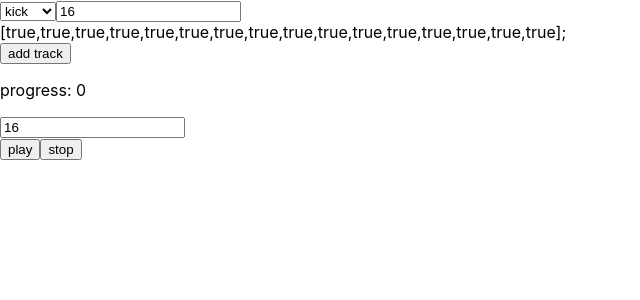
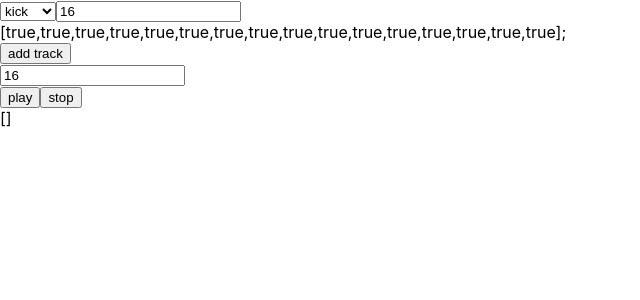
Before and after one commit to isaacronan/rhythms, a React (Create React App) app: page / in a window 1280 px wide. Shown: the top 300 px of the page, without its empty margins (0-640 px from the left). Built offline with nearby package versions, Linux system fonts and the light colour scheme.

Commit message:
refactor sample service; generalize loop service

```diff
--- a/src/components/controls.tsx
+++ b/src/components/controls.tsx
@@ -1,18 +1,18 @@
 import { useLoop } from "./loop-service";
 import { useSamples } from "./sample-service";
-import { Loop, Track } from "../types";
+import { ILoop, Track } from "../types";
 import { ChangeEvent, useEffect, useMemo, useRef, useState } from "react";
 import { euclideanRhythm } from "../utils";
 
 export const Controls = () => {
-    const { play, stop, progress, patch } = useLoop();
-    const samples = useSamples();
+    const { play, stop, patch } = useLoop();
+    const { play: playSamples, samples } = useSamples();
     const bars = useRef(16);
     const defaultTrack = () => ({ sampleName: 'kick', rhythm: new Array(bars.current).fill(true) });
     const [tracks, setTracks] = useState<Track[]>([defaultTrack()]);
 
-    const loopConfig = useMemo<Loop>(() => {
-        const beats = [];
+    const loopConfig = useMemo<ILoop>(() => {
+        const steps = [];
         for (let i = 0; i < bars.current; i++) {
             const sampleNames: string[] = [];
             tracks.forEach(track => {
@@ -20,11 +20,11 @@ export const Controls = () => {
                     sampleNames.push(track.sampleName);
                 }
             })
-            beats.push({ sampleNames });
+            steps.push(() => playSamples(sampleNames));
         }
         return {
-            beats,
-            bpm: 200
+            steps,
+            stepDuration: 1000 * 60 / 200
         }
     }, [tracks]);
 
@@ -73,7 +73,6 @@ export const Controls = () => {
             <div>
                 <button onClick={() => setTracks(prev => ([...prev, defaultTrack()]))}>add track</button>
             </div>
-            <p>progress: {progress}</p>
             <div>
                 <input type="number" value={bars.current} onChange={handleBars}/>
             </div>
--- a/src/components/loop-service.tsx
+++ b/src/components/loop-service.tsx
@@ -1,57 +1,60 @@
-import { PropsWithChildren, createContext, useCallback, useContext, useEffect, useMemo, useRef, useState } from "react";
-import { Loop, LoopControls } from "../types";
-import { useSampleControls } from "./sample-service";
-import { sleep } from "../utils";
+import { PropsWithChildren, createContext, useContext, useRef } from "react";
+import { ILoop, ILoopControls } from "../types";
 
-const LoopContext = createContext<LoopControls | null>(null);
+const LoopContext = createContext<ILoopControls | null>(null);
 
 export const LoopService = (props: PropsWithChildren) => {
-    const [progress, setProgress] = useState(0);
-    const beatInterval = useRef<ReturnType<typeof setInterval> | null>(null);
-    const sampleControls = useSampleControls();
-    const playSamples = useRef(sampleControls.play);
-    const currentLoop = useRef<Loop | null>(null);
+    const stepInterval = useRef<ReturnType<typeof setInterval> | null>(null);
+    const currentLoop = useRef<ILoop | null>(null);
+    const currentStep = useRef<number>(0);
 
-    useEffect(() => {
-        playSamples.current = sampleControls.play;
-    }, [sampleControls])
-
-    const play = (loop: Loop) => {
-        currentLoop.current = loop;
-        const beatDuration = 60 / currentLoop.current.bpm;
-        let curBeatNumber = 0;
-        playSamples.current(currentLoop.current.beats[curBeatNumber]);
-        setProgress((curBeatNumber + 1) / currentLoop.current.beats.length)
-        curBeatNumber = (curBeatNumber + 1) % currentLoop.current.beats.length;
-        beatInterval.current = setInterval(() => {
-            if (curBeatNumber >= currentLoop.current!.beats.length) {
-                curBeatNumber = 0;
-            } else {
-                playSamples.current(currentLoop.current!.beats[curBeatNumber]);
-                setProgress((curBeatNumber + 1) / currentLoop.current!.beats.length)
-                curBeatNumber = (curBeatNumber + 1) % currentLoop.current!.beats.length;
-            }
-        }, 1000 * beatDuration);
+    const executeStep = () => {
+        currentLoop.current!.steps[currentStep.current]();
+        currentStep.current = (currentStep.current + 1) % currentLoop.current!.steps.length;
     };
 
-    const patch = (loop: Loop) => {
+    const resetStepInterval = () => {
+        clearInterval(stepInterval.current!);
+        stepInterval.current = setInterval(() => {
+            if (currentStep.current >= currentLoop.current!.steps.length) {
+                currentStep.current = 0;
+            }
+            console.log(currentStep.current);
+            executeStep();
+        }, currentLoop.current!.stepDuration);
+    };
+
+    const play = (loop: ILoop) => {
         currentLoop.current = loop;
+
+        if (stepInterval.current === null) {
+            executeStep();
+            resetStepInterval();
+        }
+    };
+
+    const patch = (loop: ILoop) => {
+        currentLoop.current = loop;
+        if (stepInterval.current !== null && loop.stepDuration !== currentLoop.current.stepDuration) {
+            resetStepInterval();
+        }
     };
 
     const stop = () => {
-        clearInterval(beatInterval.current!);
-        beatInterval.current = null;
+        clearInterval(stepInterval.current!);
+        stepInterval.current = null;
+        currentStep.current = 0;
     };
 
     return (
-        <LoopContext.Provider value={{ play, stop, progress, patch }}>
+        <LoopContext.Provider value={{ play, stop, patch }}>
             {props.children}
         </LoopContext.Provider>
     );
 };
 
 export const useLoop = () => {
-    const { play, stop, progress, patch } = useContext(LoopContext)!;
+    const loopControls = useContext(LoopContext)!;
 
-    return { play, stop, progress, patch };
+    return loopControls;
 }
--- a/src/components/sample-service.tsx
+++ b/src/components/sample-service.tsx
@@ -1,27 +1,28 @@
-import { PropsWithChildren, createContext, useCallback, useContext, useEffect, useMemo, useRef, useState } from "react";
-import { Beat, Sample, SampleControls } from "../types";
+import { PropsWithChildren, createContext, useCallback, useContext, useMemo, useRef, useState } from "react";
+import { ISample, ISampleControls } from "../types";
 
-const SampleContext = createContext<SampleControls | null>(null);
+const SampleContext = createContext<ISampleControls | null>(null);
 
-export const SampleService = (props: PropsWithChildren<{ samples: Sample[] }>) => {
-    const [audioElements, setAudioElements] = useState<{ [sampleName: string]: string[] }>(props.samples.reduce((acc, cur) => ({ ...acc, [cur.sampleName]: [crypto.randomUUID()]}), {}));
-    const audioElementRefs = useRef<{ [audioElementUuid: string]: HTMLMediaElement }>({});
+export const SampleService = (props: PropsWithChildren<{ samples: ISample[] }>) => {
+    const [audioElementSamples, setAudioElementSamples] = useState<ISample[]>([]);
+    const audioElementRefs = useRef<HTMLMediaElement[]>([]);
+    const audioElementSampleRefs = useRef<ISample[]>([]);
 
-    const play = (beat: Beat) => {
-        beat.sampleNames.forEach(sampleName => {
-            const audioElementUuids = audioElements[sampleName];
-            const idleAudioElementUuid = audioElementUuids.find(uuid => {
-                const element = audioElementRefs.current[uuid];
+    const play = (sampleNames: string[]) => {
+        sampleNames.forEach(sampleName => {
+            const idleAudioElementIndex = audioElementSampleRefs.current.findIndex((sample, index) => {
+                if (sample.sampleName !== sampleName) return false;
+                const element = audioElementRefs.current[index];
+                if (element === undefined) return false;
                 return !(!element.paused && element.duration > 0);
             });
 
-            if (idleAudioElementUuid) {
-                audioElementRefs.current[idleAudioElementUuid].play();
+            if (idleAudioElementIndex !== -1) {
+                audioElementRefs.current[idleAudioElementIndex].play();
             } else {
-                setAudioElements(prev => ({
-                    ...prev,
-                    [sampleName]: [...prev[sampleName], crypto.randomUUID()]
-                }));
+                const sample = props.samples.find(sample => sample.sampleName === sampleName);
+                setAudioElementSamples(prev => ([...prev, sample!]));
+                audioElementSampleRefs.current.push(sample!);
             }
         });
     };
@@ -31,33 +32,24 @@ export const SampleService = (props: PropsWithChildren<{ samples: Sample[] }>) =
     return (
         <SampleContext.Provider value={{ play, samples }}>
             {props.children}
+            {JSON.stringify(audioElementSamples)}
             <div style={{ display: 'none' }}>
-                {props.samples.map(sample => (
-                    <>
-                        {audioElements[sample.sampleName].map(elementUuid => (
-                            <audio autoPlay={true} ref={node => {
-                                if (node) {
-                                    audioElementRefs.current[elementUuid] = node;
-                                } else {
-                                    delete audioElementRefs.current[elementUuid];
-                                }
-                            }} src={sample.assetPath}></audio>
-                        ))}
-                    </>
+                {audioElementSamples.map((sample, index) => (
+                    <audio autoPlay={true} ref={node => {
+                        if (node) {
+                            audioElementRefs.current[index] = node;
+                        } else {
+                            delete audioElementRefs.current[index];
+                        }
+                    }} src={sample.assetPath}></audio>
                 ))}
             </div>
         </SampleContext.Provider>
     );
 };
 
-export const useSampleControls = () => {
-    const controls = useContext(SampleContext)!;
+export const useSamples = () => {
+    const sampleControls = useContext(SampleContext)!;
 
-    return controls;
+    return sampleControls;
 }
-
-export const useSamples = () => {
-    const { samples } = useContext(SampleContext)!;
-
-    return samples;
-}
--- a/src/utils/index.ts
+++ b/src/utils/index.ts
@@ -18,5 +18,3 @@ export const rotate: (rhythm: Rhythm, numRotations: number) => Rhythm = (rhythm,
     const b = rhythm.slice(rhythm.length - numRotations);
     return b.concat(a);
 };
-
-export const sleep = (numMilliseconds: number) => new Promise(resolve => setTimeout(resolve, numMilliseconds));
```
Also changed, not shown: src/types/index.ts (+15 -20 lines).
